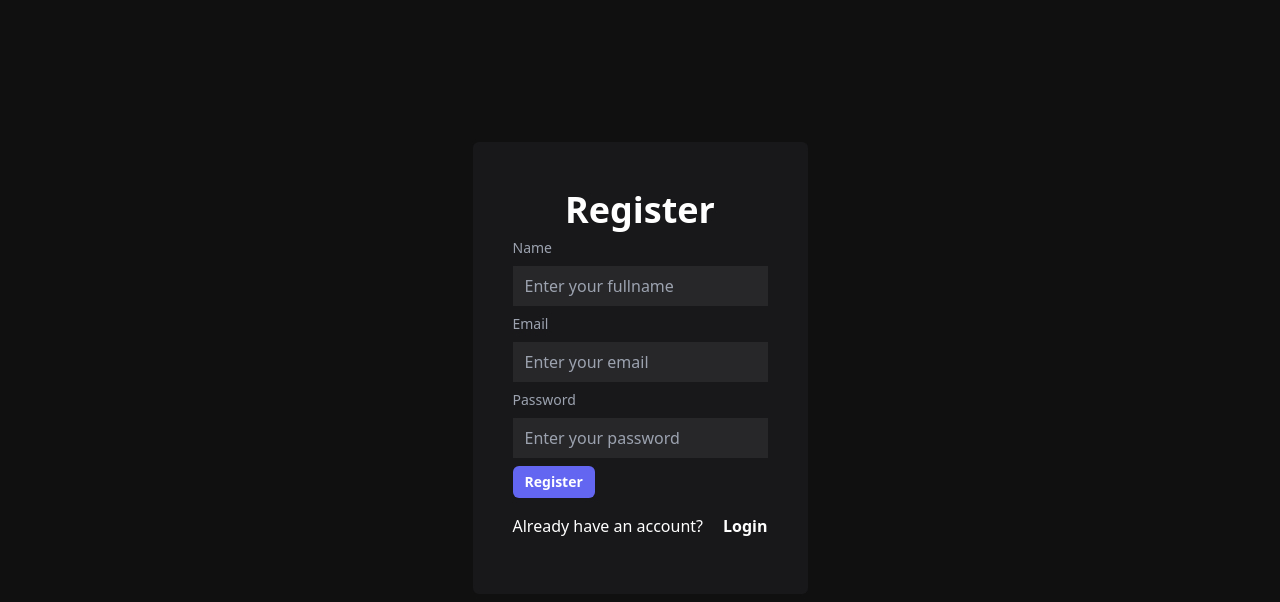
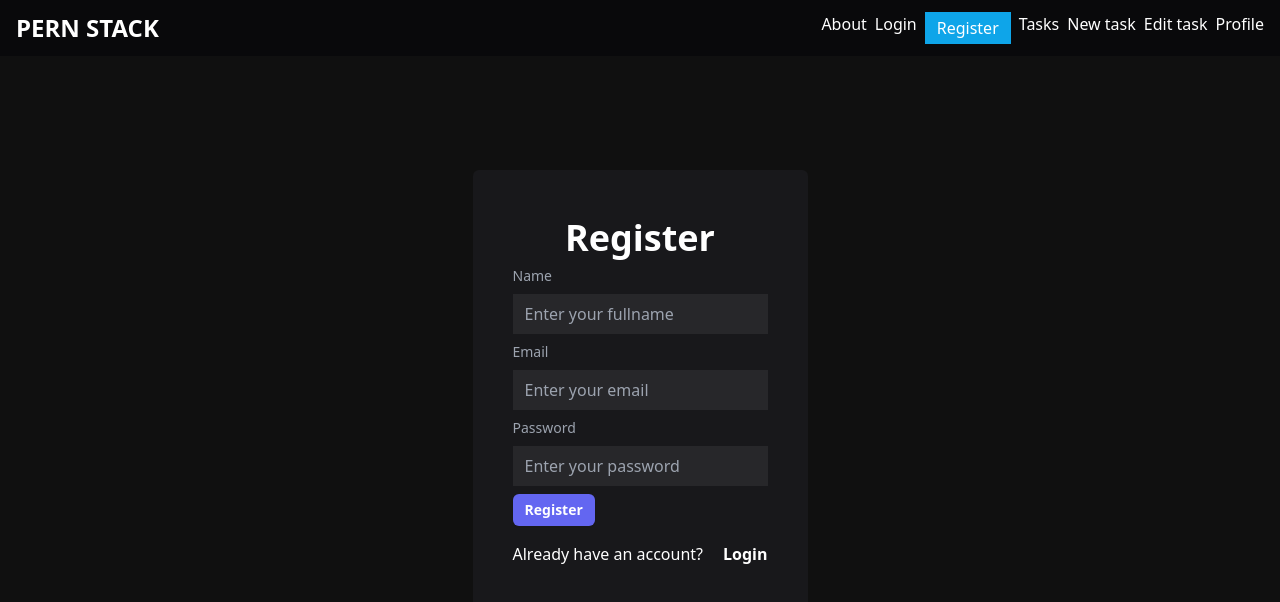
Before and after one commit to matiashernandev/pern-tasks, a React (Vite) app in the folder frontend/: page /register in a window 1280 px wide. Shown: the top 602 px of the page. Built offline with nearby package versions, Linux system fonts and the light colour scheme.

Commit message:
add navbar

```diff
--- a/frontend/src/App.jsx
+++ b/frontend/src/App.jsx
@@ -1,15 +1,21 @@
 import { Route, Routes } from "react-router-dom"
+import Navbar from "./components/navbar/Navbar"
+
+import AboutPage from "./pages/AboutPage"
 import HomePage from "./pages/HomePage"
-import AboutPage from "./pages/AboutPage"
 import LoginPage from "./pages/LoginPage"
+import NotFound from "./pages/NotFound"
+import ProfilePage from "./pages/ProfilePage"
 import RegisterPage from "./pages/RegisterPage"
+import TaskFormPage from "./pages/TaskFormPage"
 import TasksPage from "./pages/TasksPage"
-import TaskFormPage from "./pages/TaskFormPage"
-import ProfilePage from "./pages/ProfilePage"
-import NotFound from "./pages/NotFound"
+import { Container } from "./components/ui"
 
 function App() {
   return (
+    <>
+      <Navbar />
+      <Container className="py-5">
         <Routes>
           <Route path="/" element={<HomePage />} />
           <Route path="/about" element={<AboutPage />} />
@@ -21,6 +27,8 @@
           <Route path="/profile" element={<ProfilePage />} />
           <Route path="*" element={<NotFound />} />
         </Routes>
+      </Container>
+    </>
   )
 }
 export default App
--- /dev/null
+++ b/frontend/src/components/navbar/Navbar.jsx
@@ -0,0 +1,29 @@
+import { Link, useLocation } from "react-router-dom"
+import { navigation } from "./navigation"
+import { Container } from "../ui"
+
+export default function Navbar() {
+  const location = useLocation()
+
+  return (
+    <nav className="bg-zinc-950 ">
+      <Container className="flex justify-between py-3 ">
+        <Link to="/">
+          <h1 className="font-bold text-2xl">PERN STACK</h1>
+        </Link>
+        <ul className="flex gap-x-2">
+          {navigation.map(({ path, name }) => (
+            <li
+              className={`${
+                location.pathname === path && `bg-sky-500 px-3 py-1`
+              }`}
+              key={path}
+            >
+              <Link to={path}> {name} </Link>
+            </li>
+          ))}
+        </ul>
+      </Container>
+    </nav>
+  )
+}
--- /dev/null
+++ b/frontend/src/components/navbar/navigation.js
@@ -0,0 +1,30 @@
+export const navigation = [
+  {
+    name: "About",
+    path: "/about",
+  },
+  {
+    name: "Login",
+    path: "/login",
+  },
+  {
+    name: "Register",
+    path: "/register",
+  },
+  {
+    name: "Tasks",
+    path: "/tasks",
+  },
+  {
+    name: "New task",
+    path: "/tasks/new",
+  },
+  {
+    name: "Edit task",
+    path: "/tasks/1/edit",
+  },
+  {
+    name: "Profile",
+    path: "/profile",
+  },
+]
--- /dev/null
+++ b/frontend/src/components/ui/Container.jsx
@@ -0,0 +1,3 @@
+export function Container({ children, className }) {
+  return <div className={"max-w-7xl px-4 mx-auto " + className}>{children}</div>
+}
--- a/frontend/src/components/ui/index.js
+++ b/frontend/src/components/ui/index.js
@@ -2,3 +2,4 @@
 export { Card } from "./Card"
 export { Input } from "./Input"
 export { Label } from "./Label"
+export { Container } from "./Container"
--- a/frontend/src/pages/LoginPage.jsx
+++ b/frontend/src/pages/LoginPage.jsx
@@ -1,6 +1,6 @@
 import { useForm } from "react-hook-form"
 import { Link, useNavigate } from "react-router-dom"
-import { Button, Card, Input, Label } from "../components/ui"
+import { Button, Card, Container, Input, Label } from "../components/ui"
 import { useAuth } from "../context/useAuth"
 
 function LoginPage() {
@@ -17,7 +17,7 @@
   })
 
   return (
-    <div className="h-[calc(100vh-64px)] flex items-center justify-center  ">
+    <Container className="h-[calc(100vh-10rem)] flex items-center justify-center  ">
       <Card>
         {errors &&
           errors.map((err, index) => (
@@ -58,7 +58,7 @@
           </div>
         </form>
       </Card>
-    </div>
+    </Container>
   )
 }
 export default LoginPage
--- a/frontend/src/pages/NotFound.jsx
+++ b/frontend/src/pages/NotFound.jsx
@@ -1,9 +1,9 @@
 import { Link } from "react-router-dom"
-import { Card } from "../components/ui"
+import { Card, Container } from "../components/ui"
 
 function NotFound() {
   return (
-    <div className="h-[calc(100vh-64px)] bg-slate-100 flex justify-center items-center">
+    <Container className="h-[calc(100vh-10rem)] bg-slate-100 flex justify-center items-center">
       <Card>
         <div className="flex flex-col justify-center items-center">
           <h1 className="text-4xl font-bold my-2">Page not found :(</h1>
@@ -11,7 +11,7 @@
           <Link to="/">Go back to home</Link>
         </div>
       </Card>
-    </div>
+    </Container>
   )
 }
 export default NotFound
--- a/frontend/src/pages/RegisterPage.jsx
+++ b/frontend/src/pages/RegisterPage.jsx
@@ -1,4 +1,4 @@
-import { Button, Card, Input, Label } from "../components/ui"
+import { Button, Card, Container, Input, Label } from "../components/ui"
 import { useForm } from "react-hook-form"
 
 import { Link, useNavigate } from "react-router-dom"
@@ -23,7 +23,7 @@
   })
 
   return (
-    <div className="h-[calc(100vh-64px)] flex items-center justify-center">
+    <Container className="h-[calc(100vh-10rem)] flex items-center justify-center">
       <Card>
         {signupErrors &&
           signupErrors.map((err, index) => (
@@ -68,7 +68,7 @@
           </div>
         </form>
       </Card>
-    </div>
+    </Container>
   )
 }
 export default RegisterPage
```
Lines whose indentation alone changed are shown as unchanged.
